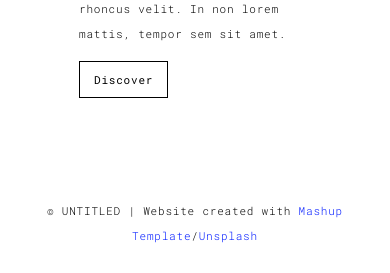
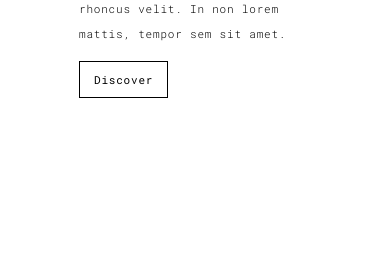
Before and after one commit to fardayevm/personal_web, a Flask app: page /works.html in a window 390 px wide. Shown: the part 2604-2877 px from the top of the page. After the commit the page ends 2702 px from the top, so only its background shows below. Run offline with Flask 2, Linux system fonts and the light colour scheme; some libraries are stand-ins or nearby versions.

Commit message:
final project

```diff
--- a/build/index.html
+++ b/build/index.html
@@ -7,7 +7,6 @@
   <meta content="width=device-width,initial-scale=1" name="viewport">
   <meta content="description" name="description">
   <meta name="google" content="notranslate" />
-  <meta content="Mashup templates have been developped by Orson.io team" name="author">
 
   <!-- Disable tap highlight on IE -->
   <meta name="msapplication-tap-highlight" content="no">
@@ -59,7 +58,7 @@
                 <span id="typed-strings">
                   <span>I'm Dilorom</span>
                   <span>Software Engineer</span>
-                  <span>Working as a Freelance</span>
+                  <span>Working as a Freelancer</span>
                 </span>
                 <span id="typed"></span>
               </h1>
--- a/database.csv
+++ b/database.csv
@@ -1,2 +1,3 @@
 email,subject,message
 fardayevm@hartwick.edu,gthtrh,tjytujuilksdt
+huemerk@hartwick.edu,Ali,come
--- a/templates/about.html
+++ b/templates/about.html
@@ -7,7 +7,6 @@
   <meta content="width=device-width,initial-scale=1" name="viewport">
   <meta content="description" name="description">
   <meta name="google" content="notranslate" />
-  <meta content="Mashup templates have been developped by Orson.io team" name="author">
 
   <!-- Disable tap highlight on IE -->
   <meta name="msapplication-tap-highlight" content="no">
--- a/templates/components.html
+++ b/templates/components.html
@@ -7,7 +7,6 @@
   <meta content="width=device-width,initial-scale=1" name="viewport">
   <meta content="description" name="description">
   <meta name="google" content="notranslate" />
-  <meta content="Mashup templates have been developped by Orson.io team" name="author">
 
   <!-- Disable tap highlight on IE -->
   <meta name="msapplication-tap-highlight" content="no">
--- a/templates/index.html
+++ b/templates/index.html
@@ -57,9 +57,9 @@
             <div class="text-content">
               <h1>Hello,<br>
                 <span id="typed-strings">
-                  <span>I'm Ali Fardaev</span>
+                  <span>I'm Dilorom</span>
                   <span>Software Engineer</span>
-                  <span>Working as a Freelance</span>
+                  <span>Working as a Freelancer</span>
                 </span>
                 <span id="typed"></span>
               </h1>
--- a/templates/work.html
+++ b/templates/work.html
@@ -7,7 +7,6 @@
   <meta content="width=device-width,initial-scale=1" name="viewport">
   <meta content="description" name="description">
   <meta name="google" content="notranslate" />
-  <meta content="Mashup templates have been developped by Orson.io team" name="author">
 
   <!-- Disable tap highlight on IE -->
   <meta name="msapplication-tap-highlight" content="no">
@@ -81,11 +80,11 @@
       <div class="col-md-8 col-md-offset-2 section-container-spacer">
         <div class="row">
           <div class="col-xs-12 col-md-6">
-            <img src="./assets/images/work001-02.jpg" class="img-responsive" alt="">
+            <img src="./static/assets/images/work001-02.jpg" class="img-responsive" alt="">
             <p>Menphis skyline</p>
           </div>
           <div class="col-xs-12 col-md-6">
-            <img src="./assets/images/work001-03.jpg" class="img-responsive" alt="">
+            <img src="./static/assets/images/work001-03.jpg" class="img-responsive" alt="">
             <p>Menphis skyline</p>
           </div>
         </div>
--- a/templates/works.html
+++ b/templates/works.html
@@ -7,7 +7,6 @@
   <meta content="width=device-width,initial-scale=1" name="viewport">
   <meta content="description" name="description">
   <meta name="google" content="notranslate" />
-  <meta content="Mashup templates have been developped by Orson.io team" name="author">
 
   <!-- Disable tap highlight on IE -->
   <meta name="msapplication-tap-highlight" content="no">
@@ -167,15 +166,6 @@
 </div>
 
 
-<footer class="footer-container text-center">
-  <div class="container">
-    <div class="row">
-      <div class="col-xs-12">
-        <p>© UNTITLED | Website created with <a href="http://www.mashup-template.com/" title="Create website with free html template">Mashup Template</a>/<a href="https://www.unsplash.com/" title="Beautiful Free Images">Unsplash</a></p>
-      </div>
-    </div>
-  </div>
-</footer>
 
 <script>
   document.addEventListener("DOMContentLoaded", function (event) {
```
Also changed, not shown: build/pages/works.html (line endings or trailing spaces).
